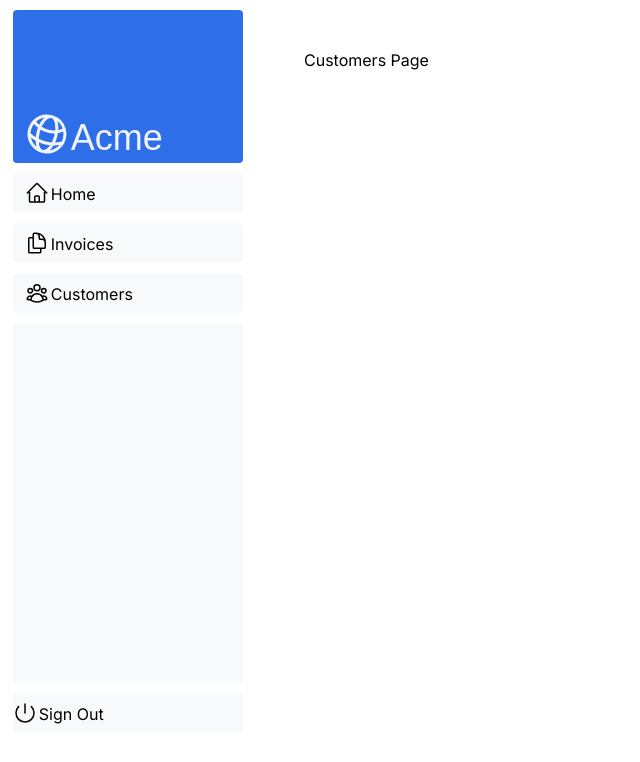
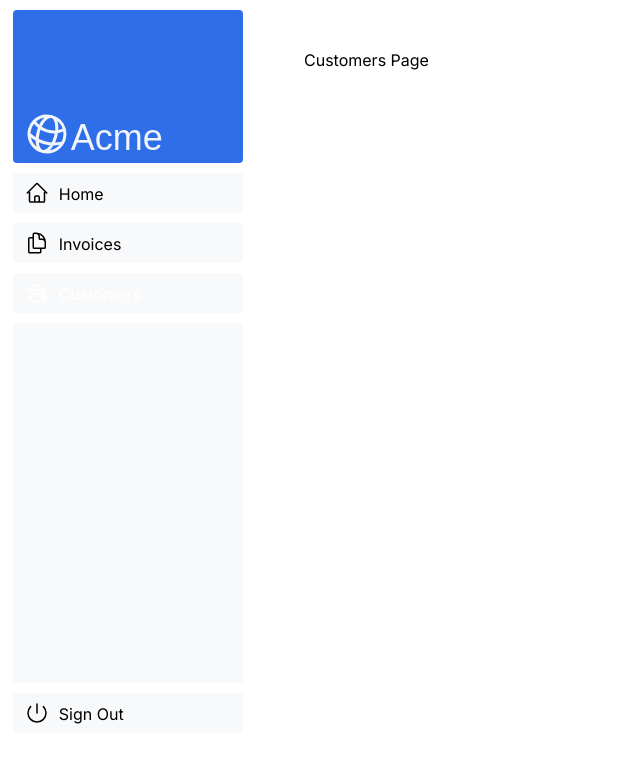
Before and after one commit to Masaki-KIhara/practice-next-js, a Next.js app: page /dashboard/customers in a window 1280 px wide. Shown: the top 762 px of the page, without its empty margins (0-640 px from the left). Built offline with nearby package versions, Linux system fonts and the light colour scheme; a web font is replaced by a local one.

Commit message:
リンクの該当ページにいるときにリンクのスタイをを変更(clsx)

```diff
--- a/package.json
+++ b/package.json
@@ -11,6 +11,7 @@
   "dependencies": {
     "@heroicons/react": "^2.0.18",
     "@next/font": "^14.0.3",
+    "clsx": "^2.0.0",
     "next": "14.0.3",
     "react": "^18",
     "react-dom": "^18"
--- a/src/app/ui/dashbord/sidenav.tsx
+++ b/src/app/ui/dashbord/sidenav.tsx
@@ -1,3 +1,5 @@
+"use client";
+
 import { Header } from "@/app/components/layouts/header";
 import Link from "next/link";
 import {
@@ -7,6 +9,8 @@ import {
   PowerIcon,
 } from "@heroicons/react/24/outline";
 import { ReactNode } from "react";
+import clsx from "clsx";
+import { usePathname } from "next/navigation";
 
 type LnkListType = {
   title: string;
@@ -33,6 +37,7 @@ const linkList: LnkListType = [
 ];
 
 export default function SideNav() {
+  const pathname = usePathname();
   return (
     <>
       <Link href="/">
@@ -40,20 +45,26 @@ export default function SideNav() {
       </Link>
       {linkList.map((item) => {
         return (
-          <Link key={item.title} href={item.link}>
-            <div className="bg-[#f8f9fb] block mx-auto flex w-[90%] h-10 rounded mt-[10px] hover:bg-[#2e6ee9] hover:text-white">
-              {item.icon}
-              <p className="ml-[2px] mt-[9px]">{item.title}</p>
-            </div>
+          <Link
+            key={item.title}
+            href={item.link}
+            className={clsx(
+              "bg-[#f8f9fb] block mx-auto flex w-[90%] gap-2 h-10 rounded mt-[10px] hover:bg-[#2e6ee9] hover:text-white",
+              { "bg-[#2d6ee9] text-white": pathname === item.link }
+            )}
+          >
+            {item.icon}
+            <p className="ml-[2px] mt-[9px]">{item.title}</p>
           </Link>
         );
       })}
       <div className="bg-[#f8f9fb] block mx-auto flex w-[90%] h-[45vh] rounded mt-[10px]"></div>
-      <Link href={"/"}>
-        <div className="bg-[#f8f9fb] block mx-auto flex w-[90%] h-10 rounded mt-[10px] hover:bg-[#2e6ee9] hover:text-white">
-          <PowerIcon className="w-6" />
-          <p className="ml-[2px] mt-[9px]">Sign Out</p>
-        </div>
+      <Link
+        href={"/"}
+        className="bg-[#f8f9fb] block mx-auto flex w-[90%] gap-2 h-10 rounded mt-[10px] hover:bg-[#2e6ee9] hover:text-white"
+      >
+        <PowerIcon className="w-6 ml-[12px]" />
+        <p className="ml-[2px] mt-[9px]">Sign Out</p>
       </Link>
     </>
   );
```
Also changed, not shown: 1 other file (tests, documents, lock files or other folders).
